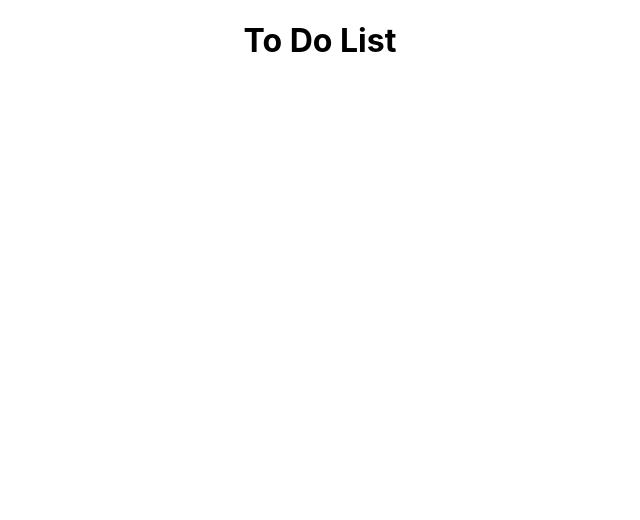
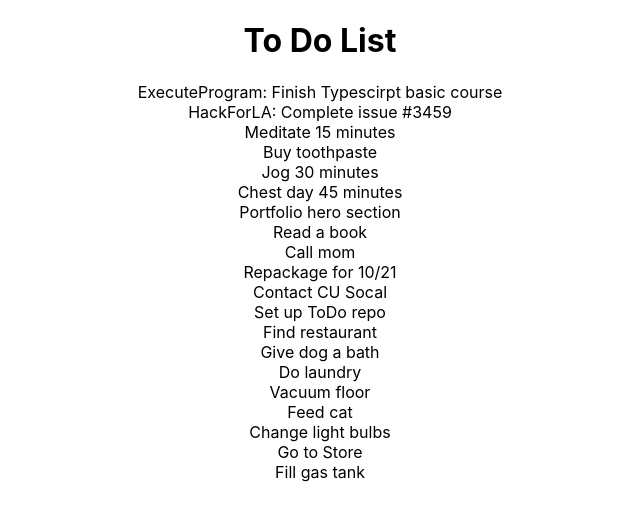
Before and after one commit to Skydodle/todo, a React (Create React App) app in the folder frontend-todo/: page / in a window 1280 px wide. Shown: the top 520 px of the page, without its empty margins (320-960 px from the left). Built offline with nearby package versions, Linux system fonts and the light colour scheme.

Commit message:
Set state with mock data to display mapped items

```diff
--- a/frontend-todo/src/App.jsx
+++ b/frontend-todo/src/App.jsx
@@ -2,7 +2,7 @@
 import './App.css';
 import data from './data.json';
 
-import { Header } from './Components';
+import { Header, ToDoList } from './Components';
 
 function App() {
   const [toDoList, setToDoList] = useState(data);
@@ -10,6 +10,7 @@
   return (
     <div className='App'>
       <Header />
+      <ToDoList toDoList={toDoList} />
     </div>
   );
 }
--- /dev/null
+++ b/frontend-todo/src/Components/ToDoItem.jsx
@@ -0,0 +1,7 @@
+import React from 'react';
+
+const ToDoItem = ({ todo }) => {
+  return <div>{todo.task}</div>;
+};
+
+export default ToDoItem;
--- /dev/null
+++ b/frontend-todo/src/Components/ToDoList.jsx
@@ -0,0 +1,14 @@
+import React from 'react';
+import ToDoItem from './ToDoItem';
+
+const ToDoList = ({ toDoList }) => {
+  return (
+    <div>
+      {toDoList.map((item) => {
+        return <ToDoItem todo={item} />;
+      })}
+    </div>
+  );
+};
+
+export default ToDoList;
--- a/frontend-todo/src/Components/index.jsx
+++ b/frontend-todo/src/Components/index.jsx
@@ -1 +1,2 @@
 export { default as Header } from './Header';
+export { default as ToDoList } from './ToDoList';
```
